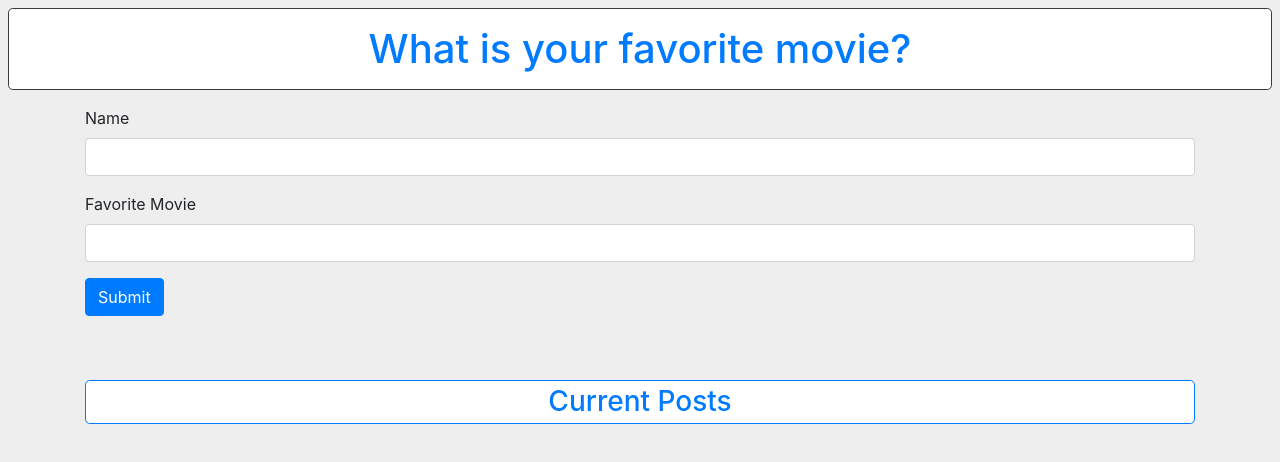
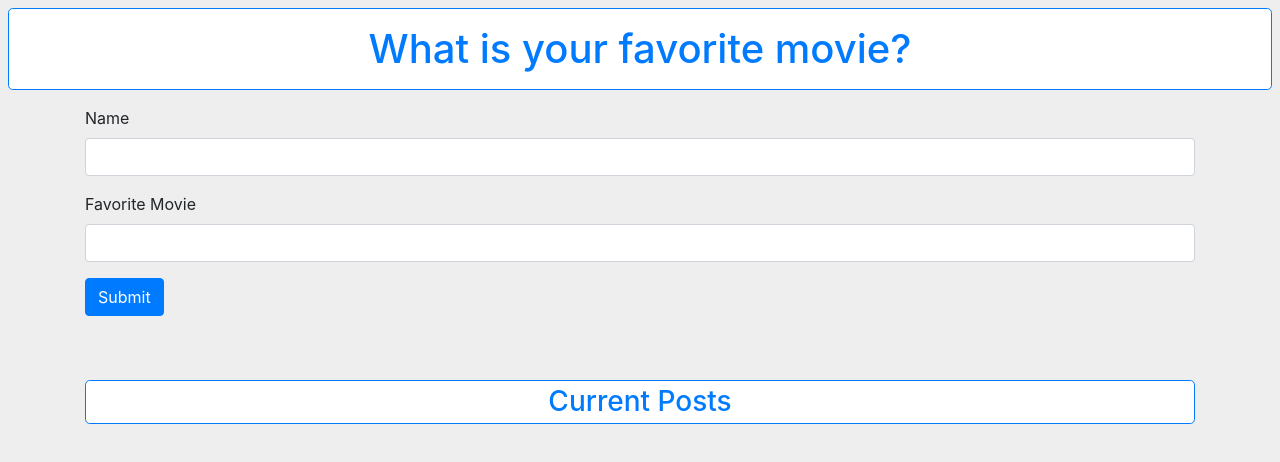
Before and after one commit to heathertill/express-lab, a website: page public/index.html in a window 1280 px wide. Drawn offline with nearby package versions, Linux system fonts and the light colour scheme; no server answers.

Commit message:
-added more style

```diff
--- a/public/index.html
+++ b/public/index.html
@@ -15,7 +15,7 @@
         <link rel="stylesheet" href="/css/styles.css" />
     </head>
     <body>
-        <h1 id="header" class="text-primary m-2 p-3 border border-dark rounded-lg text-center">What is your favorite movie?</h1>
+        <h1 id="header" class="text-primary m-2 p-3 border border-primary rounded-lg text-center">What is your favorite movie?</h1>
         <div class="container">
             <div class="row mt-3">
                 <div class="col-md-12">
```
